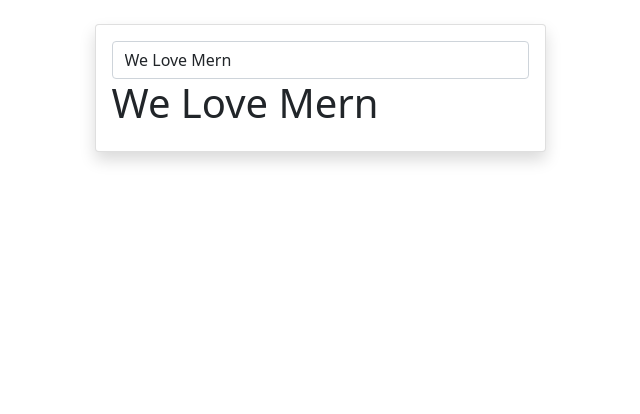
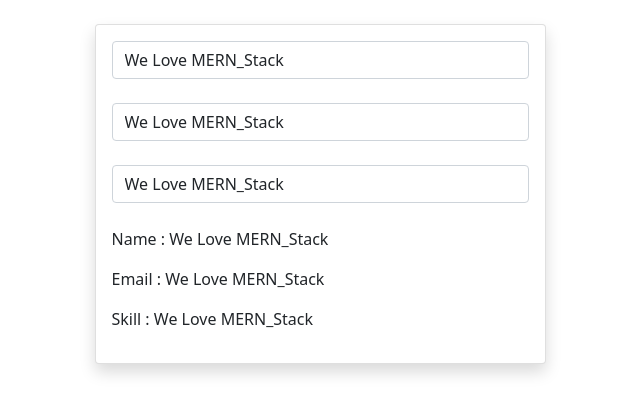
Before and after one commit to JabedWeb/Reducer, a React (Create React App) app: page / in a window 1280 px wide. Shown: the top 414 px of the page, without its empty margins (320-960 px from the left). Built offline with nearby package versions, Linux system fonts and the light colour scheme.

Commit message:
One input

```diff
--- a/src/Components/Home.jsx
+++ b/src/Components/Home.jsx
@@ -2,16 +2,9 @@ import React, { useReducer } from 'react'
 
 import {Container,Col,Row,Card} from 'react-bootstrap'
 import { useState } from "react";
+import { initialMessage, messageReducer } from '../reducers/messageReducer';
 
 
-const initialMessage="We Love Mern"
-// action catch data;
-// const messageReducer= (state,action)=>{
-//     return state =action.payload;
-// }
-const messageReducer= (state,{type,payload})=>{
-    return state =payload;
-}
 
 const Home = () => {
 
@@ -29,9 +22,16 @@ const Home = () => {
       <Card className="shadow">
         <Card.Body>
         {/* <input type="text" value={msg} onChange={(e)=> dispatch({type : '',payload : ''})} className="form-control"/> */}
-        <input type="text" value={messageState} onChange={(e)=> dispatch({ type : '', payload :e.target.value})} className="form-control"/>
+        <input type="text" value={messageState} placeholder='name' onChange={(e)=> dispatch({ type : '', payload :e.target.value})} className="form-control"/>
+        <br/>
+        <input type="text" placeholder='Email' value={messageState} onChange={(e)=> dispatch({ type : '', payload :e.target.value})} className="form-control"/>
+        <br/>
+        <input type="text" placeholder='Skill' value={messageState} onChange={(e)=> dispatch({ type : '', payload :e.target.value})} className="form-control"/>
+        <br/>
         {/* <input type="text" value={msg} onChange={(e)=> dispatch({name : "Jabed",age : 20})} className="form-control"/> */}
-        <h1>{messageState}</h1>
+        <p>Name : {messageState}</p>
+        <p>Email : {messageState}</p>
+        <p>Skill : {messageState}</p>
         </Card.Body>
       </Card>
     </Col>
--- /dev/null
+++ b/src/reducers/messageReducer.js
@@ -0,0 +1,9 @@
+
+//initial state
+export const initialMessage="We Love MERN_Stack";
+
+
+//message reducer
+export const messageReducer= (state,{type,payload})=>{
+    return state =payload;
+}
```
